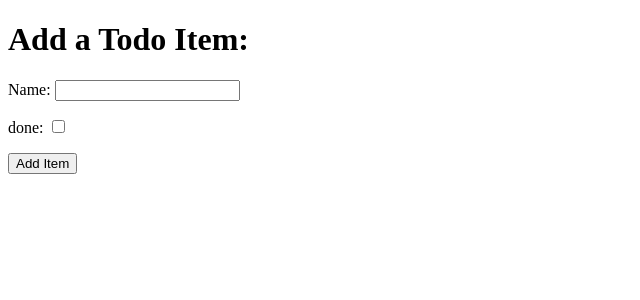
After one commit to Inc21/Hello-Django, a Django app: page /add in a window 1280 px wide. The commit adds this page. Shown: the top 300 px of the page, without its empty margins (0-640 px from the left). Run offline with Django 3.2, Linux system fonts and the light colour scheme.

Commit message:
Add items

```diff
--- a/django_todo/urls.py
+++ b/django_todo/urls.py
@@ -15,9 +15,10 @@ Including another URLconf
 """
 from django.contrib import admin
 from django.urls import path
-from todo.views import get_todo_list
+from todo.views import get_todo_list, add_item
 
 urlpatterns = [
     path('admin/', admin.site.urls),
-    path('', get_todo_list, name='get_todo_list')
+    path('', get_todo_list, name='get_todo_list'),
+    path('add', add_item, name='add')
 ]
--- /dev/null
+++ b/todo/templates/todo/add_item.html
@@ -0,0 +1,32 @@
+<!DOCTYPE html>
+<html lang="en">
+<head>
+    <meta charset="UTF-8">
+    <meta http-equiv="X-UA-Compatible" content="IE=edge">
+    <meta name="viewport" content="width=device-width, initial-scale=1.0">
+    <title>Document</title>
+</head>
+<body>
+    <h1>Add a Todo Item:</h1>
+    <form method="POST" action="add">
+        {% csrf_token %}
+        <div>
+            <p>
+                <label for="id_name">Name: </label>
+                <input type="text" id="id_name" name="item_name">
+            </p>
+        </div>
+        <div>
+            <p>
+                <label for="id_done">done: </label>
+                <input type="checkbox" id="id_done" name="done">
+            </p>
+        </div>
+        <div>
+            <p>
+                <button type="submit">Add Item</button>
+            </p>
+        </div>
+    </form>
+</body>
+</html>
--- a/todo/views.py
+++ b/todo/views.py
@@ -1,6 +1,21 @@
-from django.shortcuts import render
+from django.shortcuts import render, redirect
+from .models import Item
 
 
 # Create your views here.
 def get_todo_list(request):
-    return render(request, 'todo/todo_list.html')
+    items = Item.objects.all()
+    context = {
+        'items': items
+    }
+    return render(request, 'todo/todo_list.html', context)
+
+
+def add_item(request):
+    if request.method == 'POST':
+        name = request.POST.get('item_name')
+        done = 'done' in request.POST
+        Item.objects.create(name=name, done=done)
+
+        return redirect('get_todo_list')
+    return render(request, 'todo/add_item.html')
```
Also changed, not shown: todo/templates/todo/todo_list.html (+15 -0 lines), db.sqlite3.
